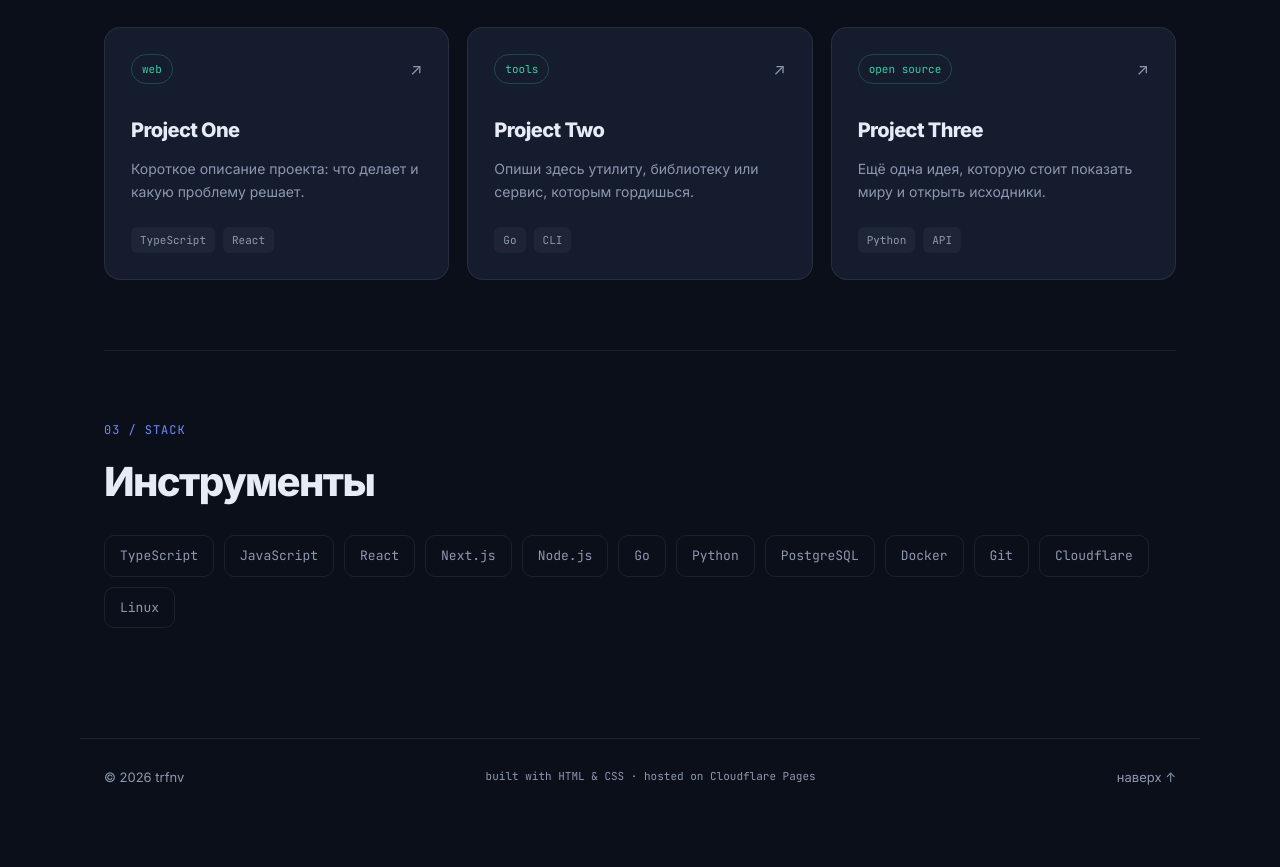
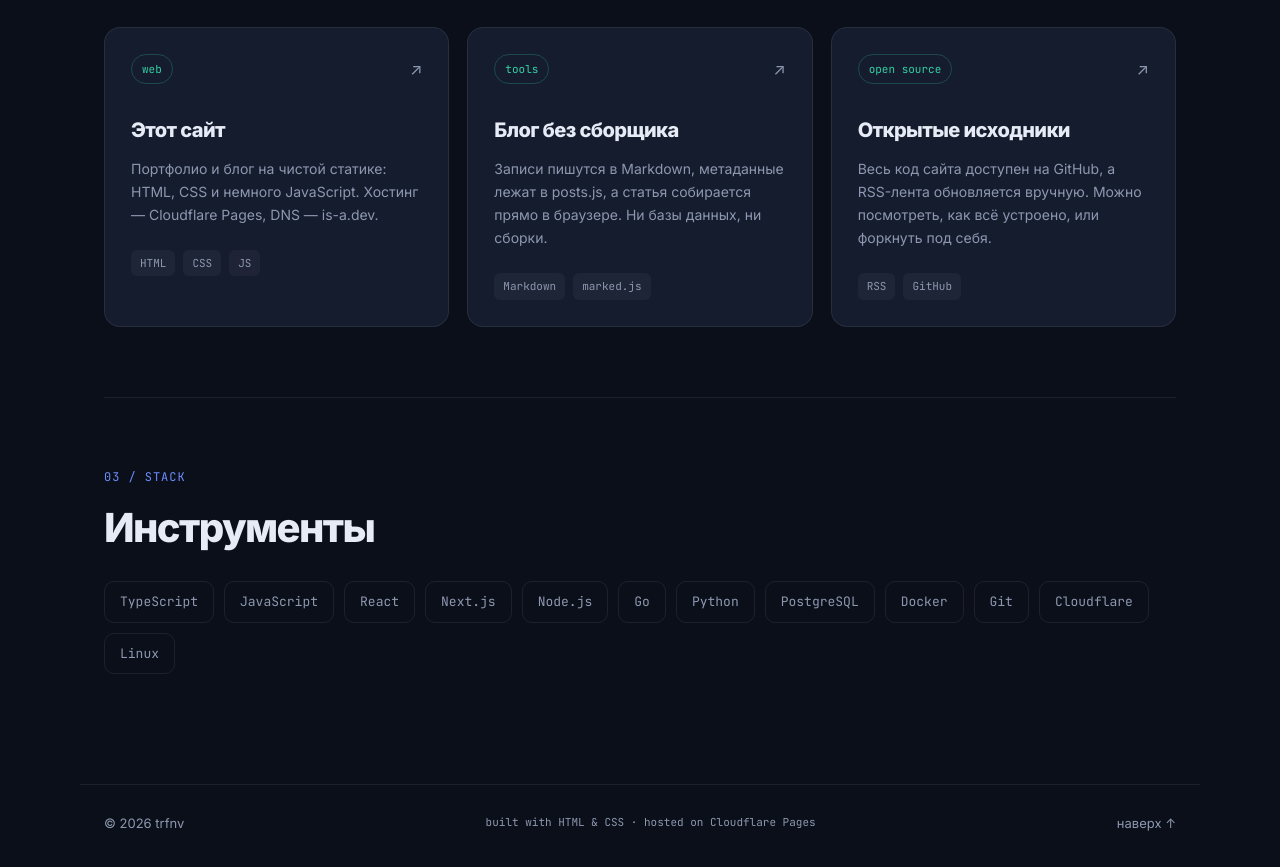
Before and after one commit to IvanTrifonoff/trfnv-site, a plain HTML site: page index.html in a window 1280 px wide. Shown: the part 1392-2259 px from the top of the page. Before the commit the page ends 2220 px from the top, so only its background shows below. Drawn offline with Linux system fonts and the light colour scheme.

Commit message:
Replace placeholder project cards and set real contact email

```diff
--- a/index.html
+++ b/index.html
@@ -38,7 +38,7 @@
       </p>
       <div class="hero-actions">
         <a class="btn btn-primary" href="#projects">Смотреть проекты <span>→</span></a>
-        <a class="btn btn-ghost" href="mailto:hello@trfnv.is-a.dev">Написать мне</a>
+        <a class="btn btn-ghost" href="mailto:ivantrifonoff@users.noreply.github.com">Написать мне</a>
       </div>
       <div class="hero-meta">
         <code>$ whoami</code>
@@ -71,21 +71,21 @@
       <div class="cards">
         <article class="card">
           <div class="card-top"><span class="tag">web</span><span class="arrow">↗</span></div>
-          <h3>Project One</h3>
-          <p>Короткое описание проекта: что делает и какую проблему решает.</p>
-          <div class="card-foot"><span>TypeScript</span><span>React</span></div>
+          <h3>Этот сайт</h3>
+          <p>Портфолио и блог на чистой статике: HTML, CSS и немного JavaScript. Хостинг — Cloudflare Pages, DNS — is-a.dev.</p>
+          <div class="card-foot"><span>HTML</span><span>CSS</span><span>JS</span></div>
         </article>
         <article class="card">
           <div class="card-top"><span class="tag">tools</span><span class="arrow">↗</span></div>
-          <h3>Project Two</h3>
-          <p>Опиши здесь утилиту, библиотеку или сервис, которым гордишься.</p>
-          <div class="card-foot"><span>Go</span><span>CLI</span></div>
+          <h3>Блог без сборщика</h3>
+          <p>Записи пишутся в Markdown, метаданные лежат в posts.js, а статья собирается прямо в браузере. Ни базы данных, ни сборки.</p>
+          <div class="card-foot"><span>Markdown</span><span>marked.js</span></div>
         </article>
         <article class="card">
           <div class="card-top"><span class="tag">open source</span><span class="arrow">↗</span></div>
-          <h3>Project Three</h3>
-          <p>Ещё одна идея, которую стоит показать миру и открыть исходники.</p>
-          <div class="card-foot"><span>Python</span><span>API</span></div>
+          <h3>Открытые исходники</h3>
+          <p>Весь код сайта доступен на GitHub, а RSS-лента обновляется вручную. Можно посмотреть, как всё устроено, или форкнуть под себя.</p>
+          <div class="card-foot"><span>RSS</span><span>GitHub</span></div>
         </article>
       </div>
     </section>
--- a/is-a-dev/trfnv.json
+++ b/is-a-dev/trfnv.json
@@ -1,6 +1,7 @@
 {
   "owner": {
-    "username": "IvanTrifonoff"
+    "username": "IvanTrifonoff",
+    "email": "greaf@ya.ru"
   },
   "records": {
     "CNAME": "trfnv-site.pages.dev"
```
